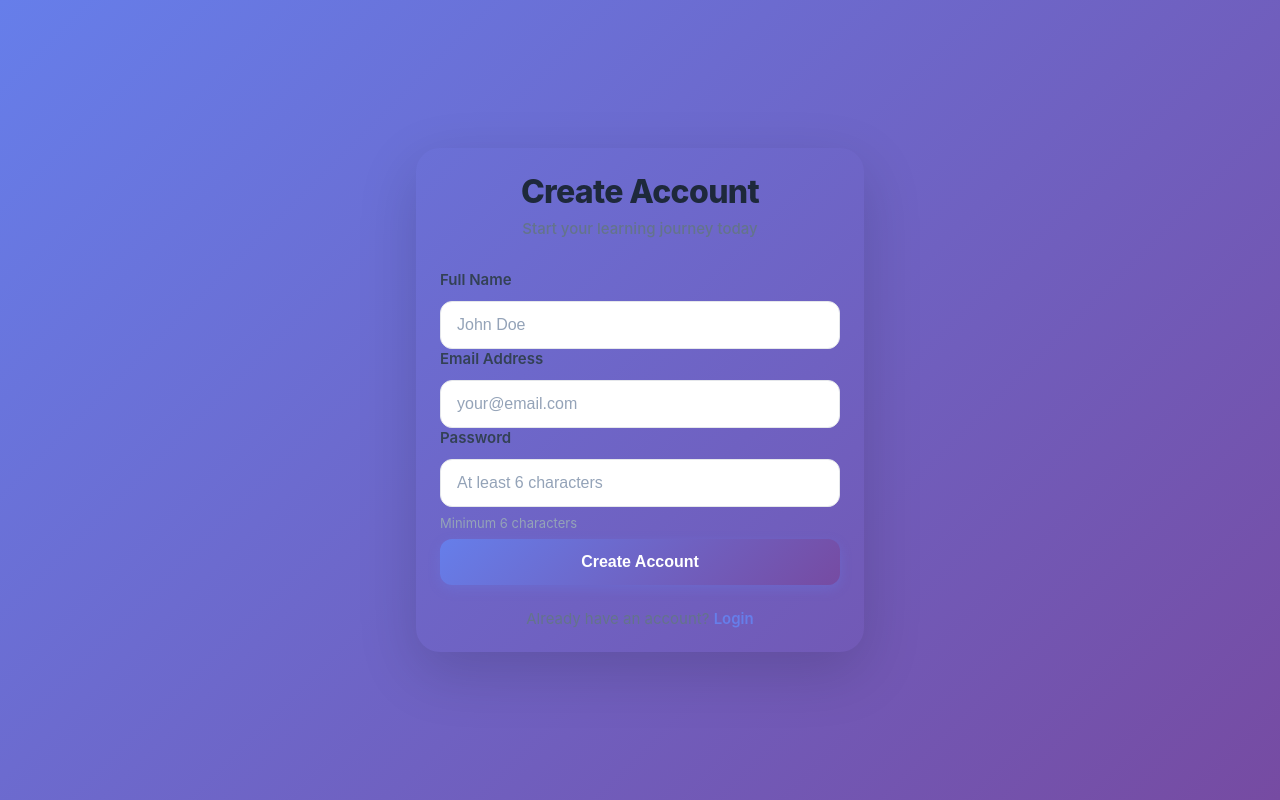
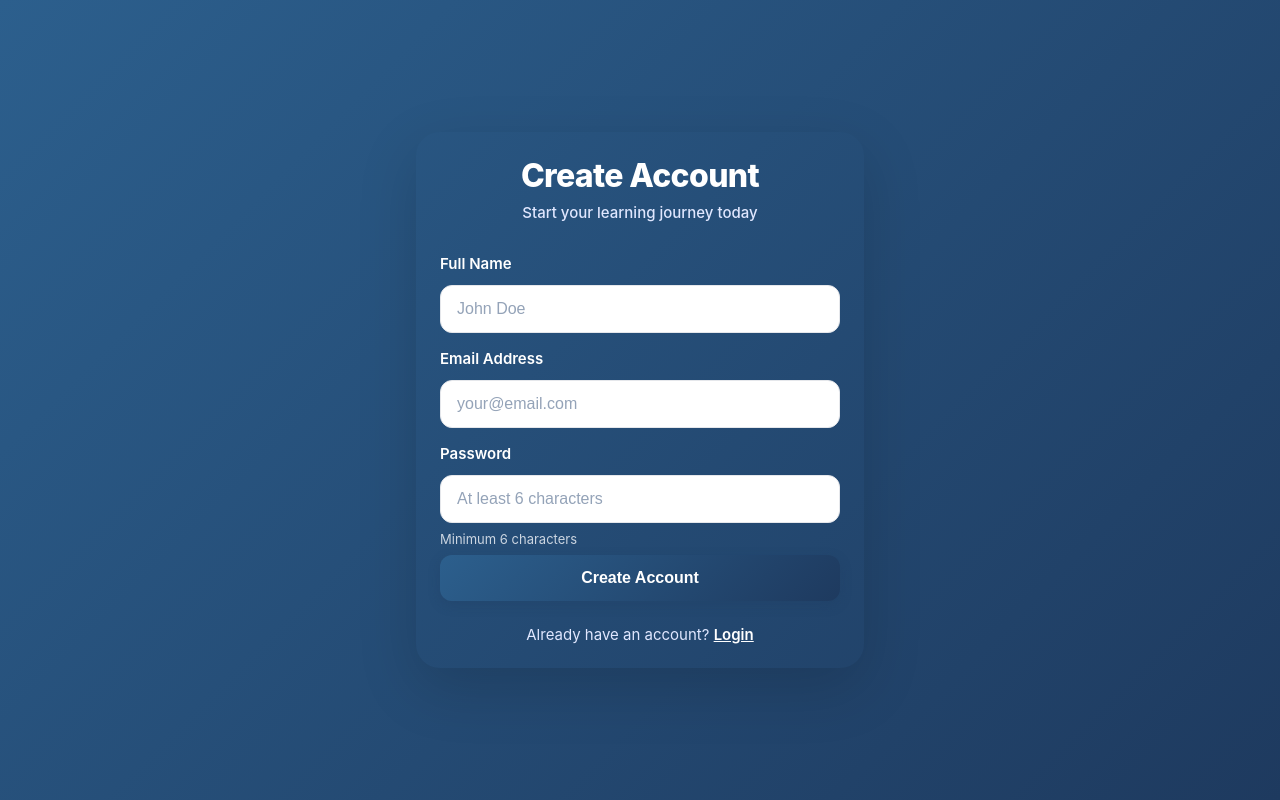
Before and after one commit to nguyenthuan155632/z-dict, a Next.js app: page /signup in a window 1280 px wide. Built offline with nearby package versions, Linux system fonts and the light colour scheme; no server answers.

Commit message:
login form

```diff
--- a/src/app/signup/page.tsx
+++ b/src/app/signup/page.tsx
@@ -31,7 +31,7 @@ export default function SignupPage() {
     <div className="flex items-center justify-center" style={{
       minHeight: '100vh',
       padding: '1rem',
-      background: 'linear-gradient(135deg, #667eea 0%, #764ba2 100%)',
+      background: 'linear-gradient(135deg, #2c5f8d 0%, #1e3a5f 100%)',
     }}>
       <div className="card" style={{
         maxWidth: '28rem',
@@ -47,13 +47,13 @@ export default function SignupPage() {
             fontSize: 'clamp(1.75rem, 5vw, 2rem)',
             fontWeight: '800',
             marginBottom: '0.5rem',
-            color: '#1e293b',
+            color: '#ffffff',
             letterSpacing: '-0.02em',
           }}>
             Create Account
           </h1>
           <p style={{
-            color: '#64748b',
+            color: '#e0e7ff',
             fontSize: '0.9375rem',
             fontWeight: '500',
           }}>
@@ -87,7 +87,7 @@ export default function SignupPage() {
               marginBottom: '0.75rem',
               fontWeight: '600',
               fontSize: '0.9375rem',
-              color: '#334155'
+              color: '#ffffff'
             }}>
               Full Name
             </label>
@@ -114,7 +114,8 @@ export default function SignupPage() {
               marginBottom: '0.75rem',
               fontWeight: '600',
               fontSize: '0.9375rem',
-              color: '#334155'
+              color: '#ffffff',
+              marginTop: '1rem',
             }}>
               Email Address
             </label>
@@ -141,7 +142,8 @@ export default function SignupPage() {
               marginBottom: '0.75rem',
               fontWeight: '600',
               fontSize: '0.9375rem',
-              color: '#334155'
+              color: '#ffffff',
+              marginTop: '1rem',
             }}>
               Password
             </label>
@@ -164,7 +166,7 @@ export default function SignupPage() {
             <p style={{
               marginTop: '0.5rem',
               fontSize: '0.8125rem',
-              color: '#94a3b8',
+              color: '#cbd5e1',
             }}>
               Minimum 6 characters
             </p>
@@ -180,8 +182,8 @@ export default function SignupPage() {
               fontSize: '1rem',
               fontWeight: '600',
               borderRadius: '0.75rem',
-              background: 'linear-gradient(135deg, #667eea 0%, #764ba2 100%)',
-              boxShadow: '0 4px 12px rgba(102, 126, 234, 0.3)',
+              background: 'linear-gradient(135deg, #2c5f8d 0%, #1e3a5f 100%)',
+              boxShadow: '0 4px 12px rgba(30, 58, 95, 0.3)',
             }}
           >
             {loading ? (
@@ -197,16 +199,16 @@ export default function SignupPage() {
         <p style={{
           marginTop: '1.5rem',
           textAlign: 'center',
-          color: '#64748b',
+          color: '#e0e7ff',
           fontSize: '0.9375rem',
         }}>
           Already have an account?{' '}
           <Link
             href="/login"
             style={{
-              color: '#667eea',
+              color: '#ffffff',
               fontWeight: '600',
-              textDecoration: 'none',
+              textDecoration: 'underline',
             }}
           >
             Login
```
Also changed, not shown: src/app/login/page.tsx (+11 -10 lines).
